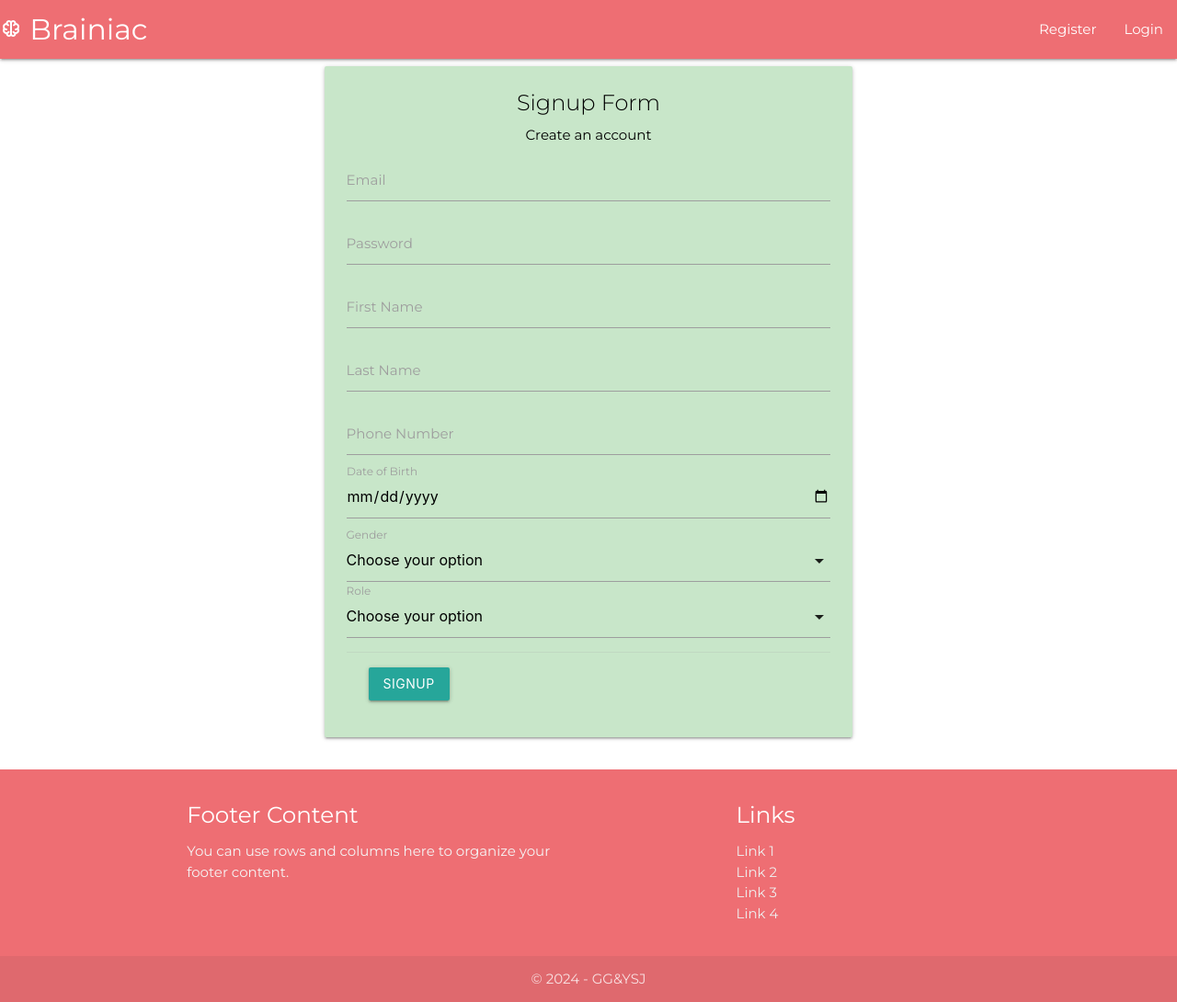
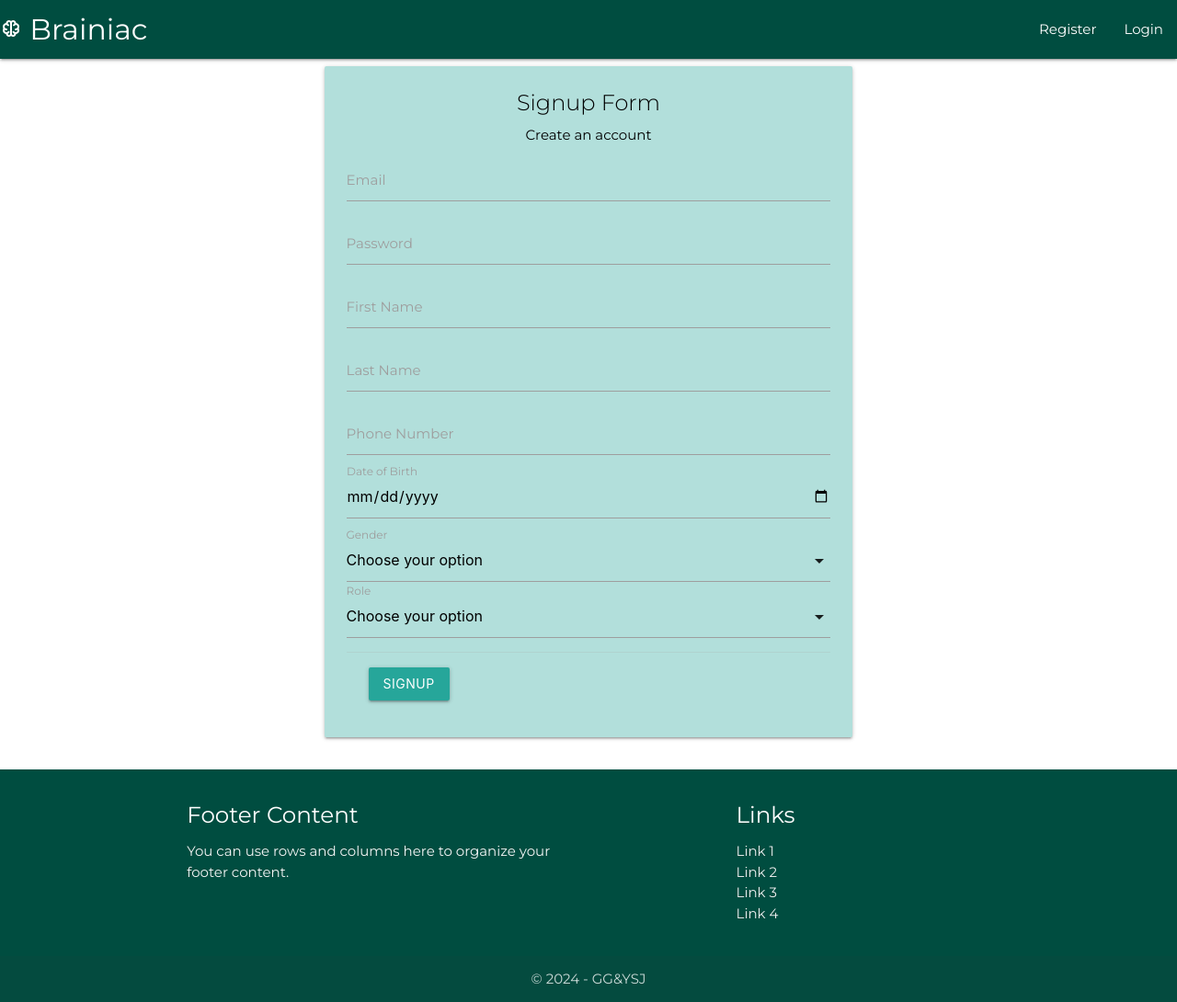
Before and after one commit to GauthamGirish/Brainiac, a Flask app: page /register in a window 1280 px wide. Shown: the whole page at 92% size. Run offline with Flask 3, Linux system fonts and the light colour scheme; parts of the project's set-up code (start-up, migrations or seed data) failed here and were passed over.

Commit message:
Add header and footer color - teal

```diff
--- a/brainiac/templates/base.html
+++ b/brainiac/templates/base.html
@@ -24,7 +24,7 @@
 
 <body>
     <nav>
-        <div class="nav-wrapper">
+        <div class="nav-wrapper teal darken-4 ">
 
             <a href="{{url_for('home')}}" class="brand-logo"> <span class="material-symbols-outlined"> neurology
                 </span>
@@ -49,7 +49,7 @@
     {% endblock %}
 
 
-    <footer class="page-footer">
+    <footer class="page-footer teal darken-4 ">
         <div class="container">
             <div class="row">
                 <div class="col l6 s12">
--- a/brainiac/templates/register.html
+++ b/brainiac/templates/register.html
@@ -12,7 +12,7 @@
 <div class="container">
     <div class="row">
         <div class="col s12 m8 offset-m2">
-            <div class="card green lighten-4">
+            <div class="card teal lighten-4">
                 <div class="card-content black-text">
                     <span class="card-title center">Signup Form</span>
                     <p class="center">{{ message }}</p>
```
